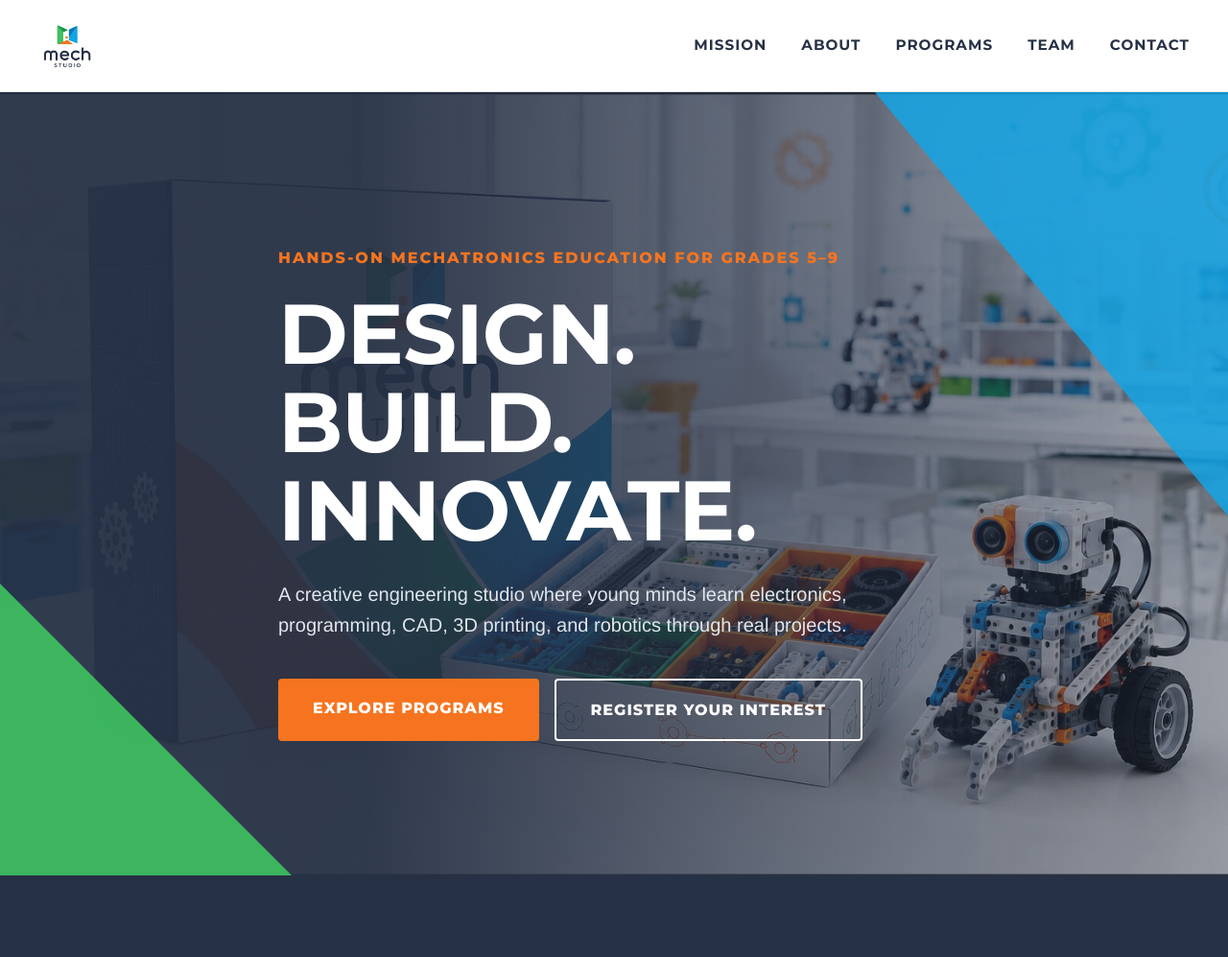
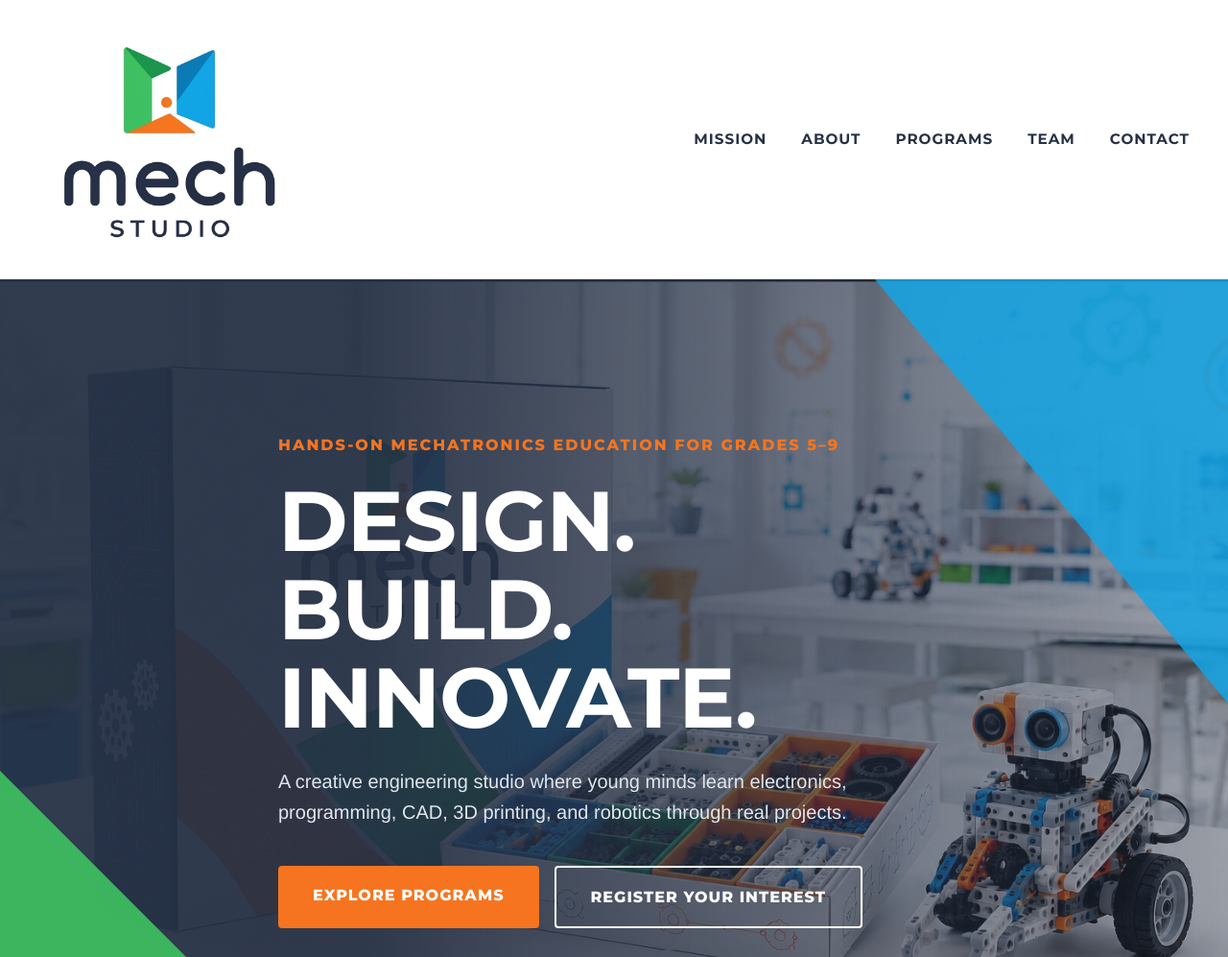
Before and after one commit to uzairabbas95/mechstudio, a plain HTML site: page index.html in a window 1280 px wide. Shown: the top 997 px of the page at 96% size. Drawn offline with Linux system fonts and the light colour scheme.

Commit message:
Update index.html

```diff
--- a/index.html
+++ b/index.html
@@ -3,7 +3,7 @@
 <head>
   <meta charset="UTF-8">
   <meta name="viewport" content="width=device-width, initial-scale=1.0">
-  <meta name="description" content="MechStudio empowers young innovators through hands-on learning in electronics, programming, CAD, 3D printing, and robotics.">
+  <meta name="description" content="MechStudio empowers young innovators through hands-on learning in electronics, programming, CAD,.brand 3D printing, and robotics.">
   <title>MechStudio | Design. Build. Innovate.</title>
 
   <!-- Google Fonts placeholder for Modulus Pro (Montserrat) -->
@@ -72,7 +72,7 @@
 
     .brand img {
       /* Since the image is cropped, this height directly controls the logo size */
-      height: 55px;
+      height: 250px;
       display: block;
       transition: transform 0.2s ease;
     }
```
